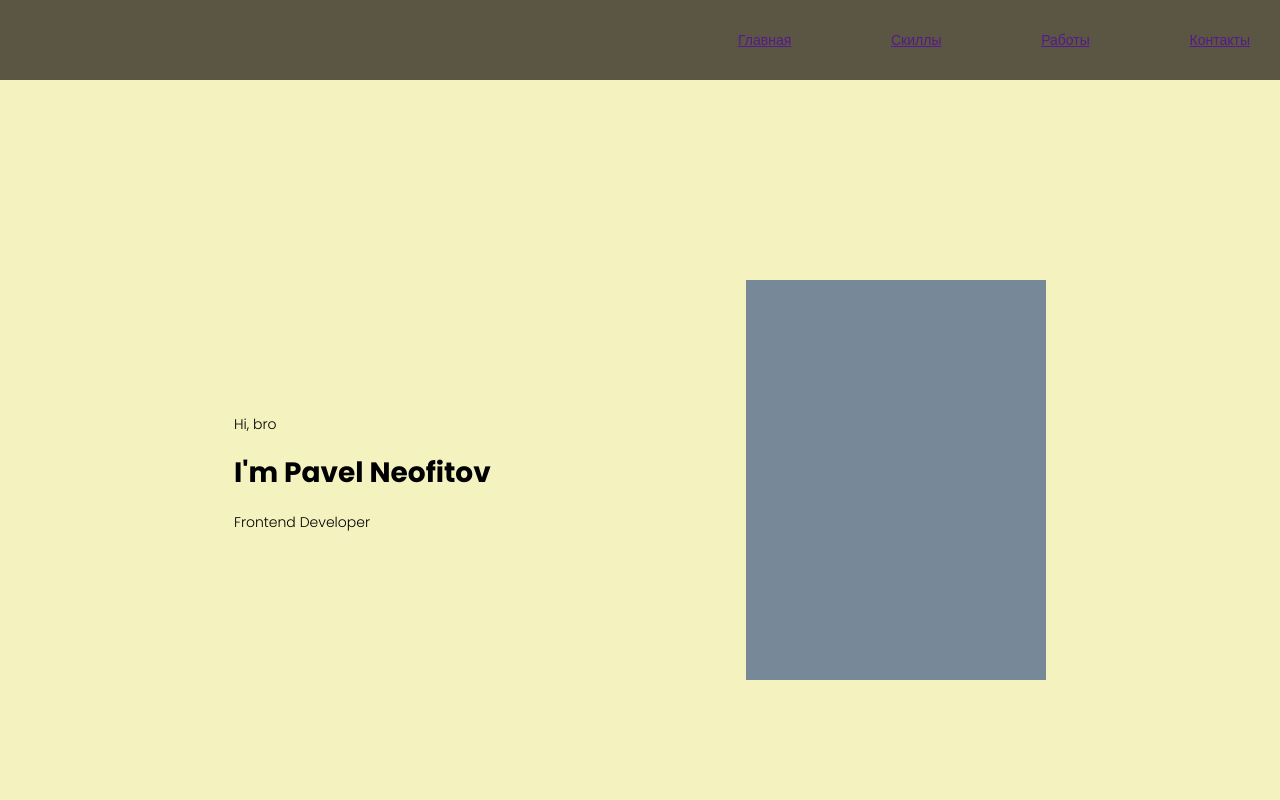
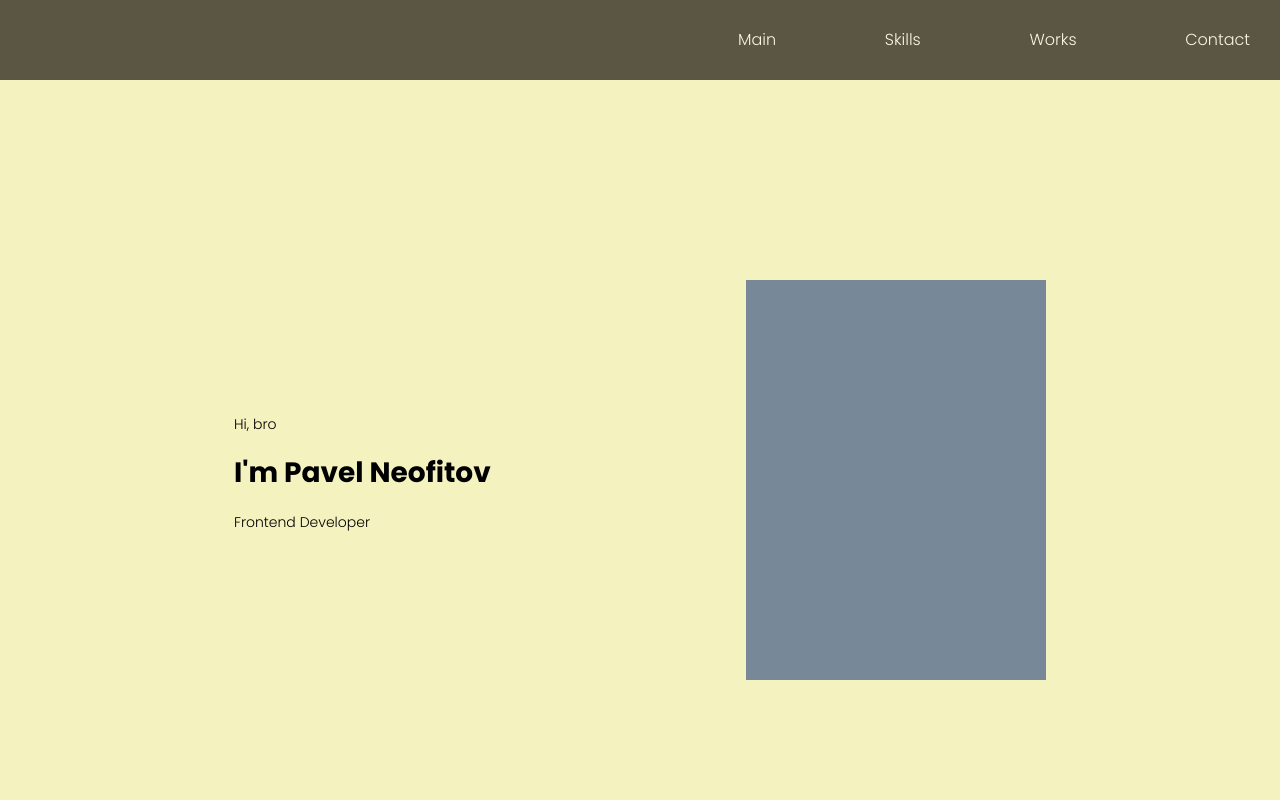
Before and after one commit to PavelNeof/portfolio, a React (Create React App) app: page / in a window 1280 px wide. Shown: the top 800 px of the page. Built offline with nearby package versions, Linux system fonts and the light colour scheme.

Commit message:
portfolio

```diff
--- a/src/App.css
+++ b/src/App.css
@@ -17,3 +17,45 @@
     font-size: 36px;
     font-family: 'Libre Baskerville', serif;
 }
+
+
+.link-underline-menu {
+    position: relative;
+    text-decoration: none;
+
+}
+
+.link-underline-menu.active:before {
+    background: #ccc;
+}
+
+.link-underline-menu:before {
+    content: "";
+    position: absolute;
+    width: 100%;
+    height: 1px;
+    bottom: 28px;
+    left: 0;
+    background: #fff;
+    visibility: hidden;
+    -webkit-transform: scaleX(0);
+    -moz-transform: scaleX(0);
+    -ms-transform: scaleX(0);
+    -o-transform: scaleX(0);
+    transform: scaleX(0);
+    -webkit-transition: all 0.4s ease-in-out 0s;
+    -moz-transition: all 0.4s ease-in-out 0s;
+    -ms-transition: all 0.4s ease-in-out 0s;
+    -o-transition: all 0.4s ease-in-out 0s;
+    transition: all 0.4s ease-in-out 0s;
+}
+
+:after, :before {
+    -webkit-box-sizing: border-box;
+    -moz-box-sizing: border-box;
+    box-sizing: border-box;
+}
+::selection {
+    background: #5f5f5f;
+    color: #fff;
+}
--- a/src/Nav/Nav.js
+++ b/src/Nav/Nav.js
@@ -4,10 +4,10 @@ import s from './Nav.module.css';
 function Nav() {
     return (
         <div className={s.nav}>
-            <a href={''}>Главная</a>
-            <a href={''}>Скиллы</a>
-            <a href={''}>Работы</a>
-            <a href={''}>Контакты</a>
+            <a className={s.linkUnderlineMenu} href={''}>Main</a>
+            <a className={s.linkUnderlineMenu} href={''}>Skills</a>
+            <a className={s.linkUnderlineMenu} href={''}>Works</a>
+            <a className={s.linkUnderlineMenu} href={''}>Contact</a>
 
         </div>
     );
--- a/src/Nav/Nav.module.css
+++ b/src/Nav/Nav.module.css
@@ -4,3 +4,37 @@
     justify-content: space-between;
     padding-right: 30px;
 }
+
+
+.linkUnderlineMenu {
+    color: #f9f4e6; /* Цвет обычной ссылки */
+    position: relative;
+    cursor: pointer;
+    font-size: 16px;
+    font-family: 'Poppins', sans-serif;
+    text-decoration: none; /* Убираем подчеркивание */
+}
+.linkUnderlineMenu:after {
+    content: "";
+    display: block;
+    position: absolute;
+    right: 0;
+    bottom: -3px;
+    width: 0;
+    height: 2px; /* Высота линии */
+    background-color: #d5921a; /* Цвет подчеркивания при исчезании линии*/
+    transition: all 0.4s ease-in-out 0s;; /* Время эффекта */
+
+}
+
+.linkUnderlineMenu:hover:after {
+    content: "";
+    width: 100%;
+    display: block;
+    position: absolute;
+    left: 0;
+    bottom: -3px;
+    height: 2px; /* Высота линии */
+    background-color: #f1d881; /* Цвет подчеркивания при появлении линии*/
+    transition: all 0.4s ease-in-out 0s;  /* Время эффекта */
+}
--- a/src/Works/Work/Work.module.scss
+++ b/src/Works/Work/Work.module.scss
@@ -1,6 +1,6 @@
 .work {
     width: 500px;
-    background-color: #edefef;
+    background-color: #f9f4e6;
     display: flex;
     flex-direction: column;
     align-items: center;
```
